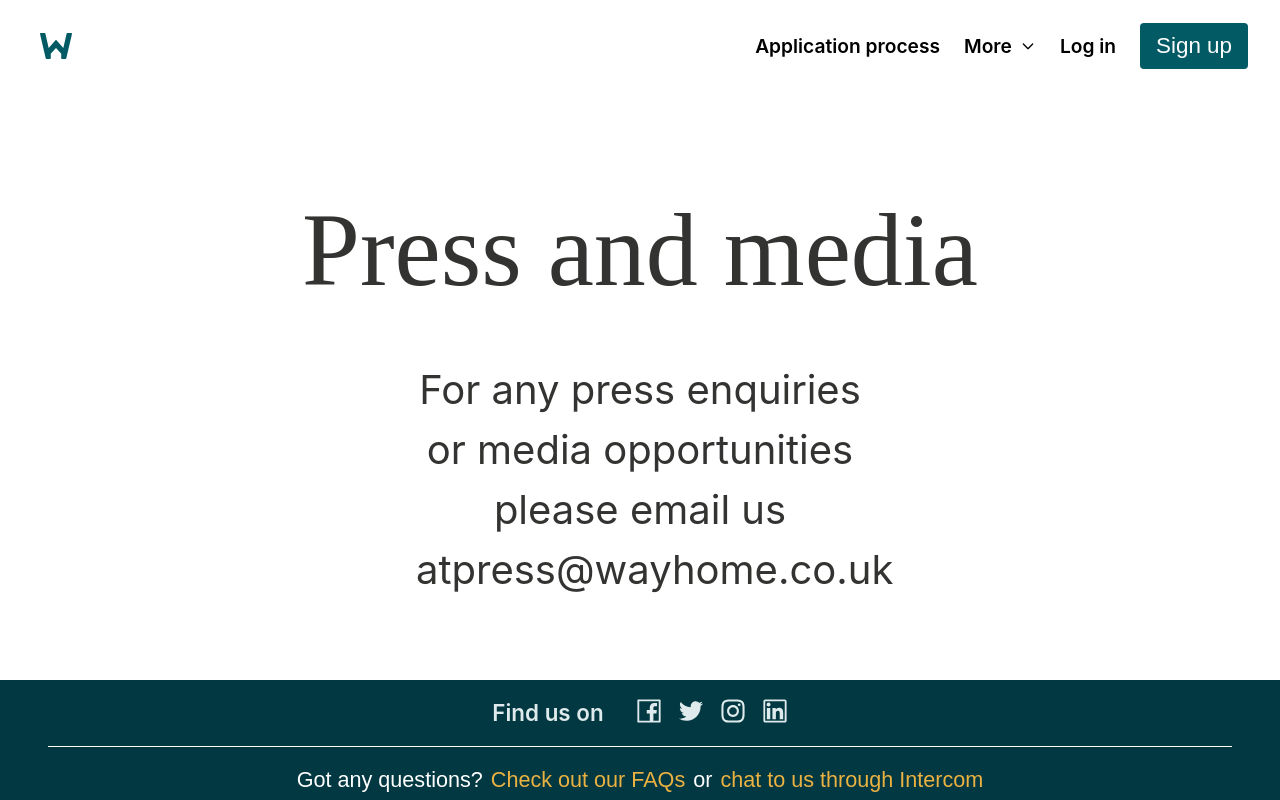
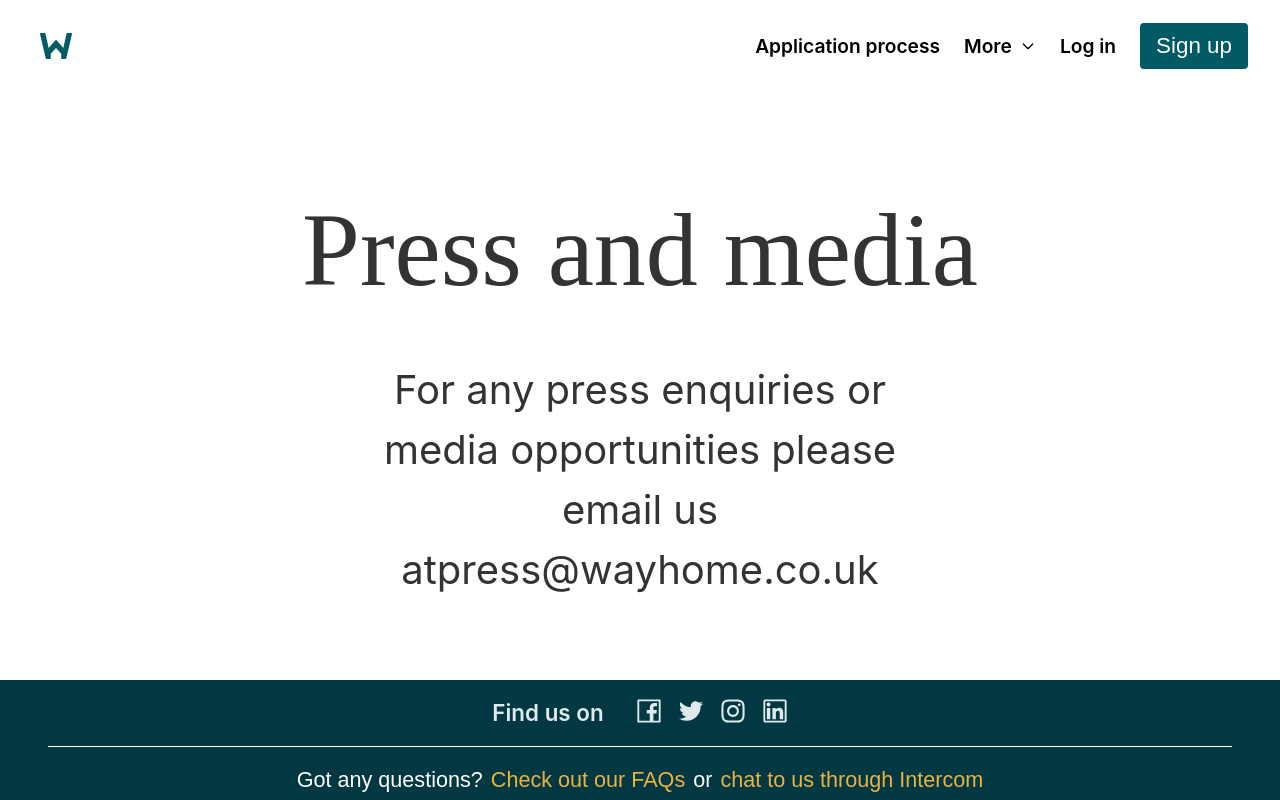
Before and after one commit to deleayo535/wayhome-app, a Next.js app: page /press in a window 1280 px wide. Shown: the top 800 px of the page. Built offline with nearby package versions, Linux system fonts and the light colour scheme.

Commit message:
privacy page

```diff
--- a/src/components/pages/PressPage/index.tsx
+++ b/src/components/pages/PressPage/index.tsx
@@ -10,7 +10,7 @@ export default function PressPage() {
             <div className="text-xxlg max-md:text-xl font-['reg'] max-md:pb-4 pb-8">
               Press and media
             </div>
-            <div className="text-lg max-md:text-base max-md:mx-0 mx-72">
+            <div className="text-lg max-md:text-base max-md:mx-0 px-60">
               For any press enquiries or media opportunities please email us at
               <span>press@wayhome.co.uk</span>
             </div>
```
